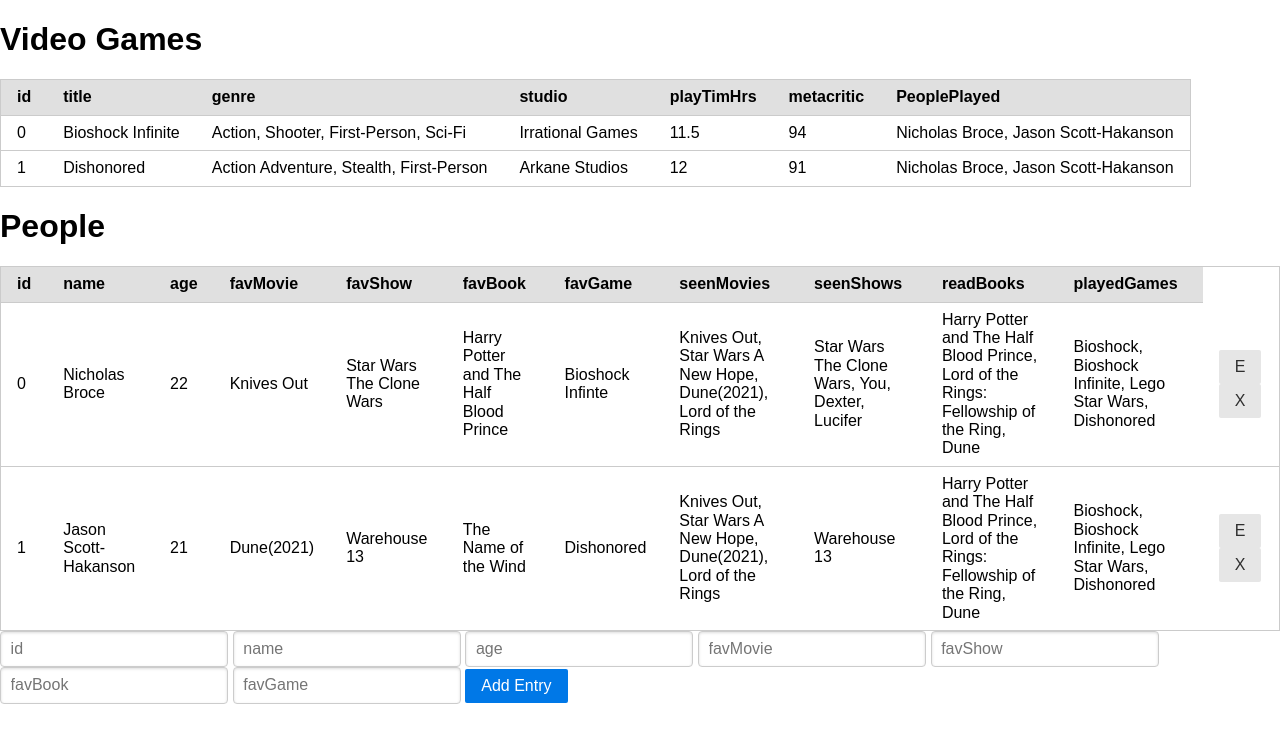
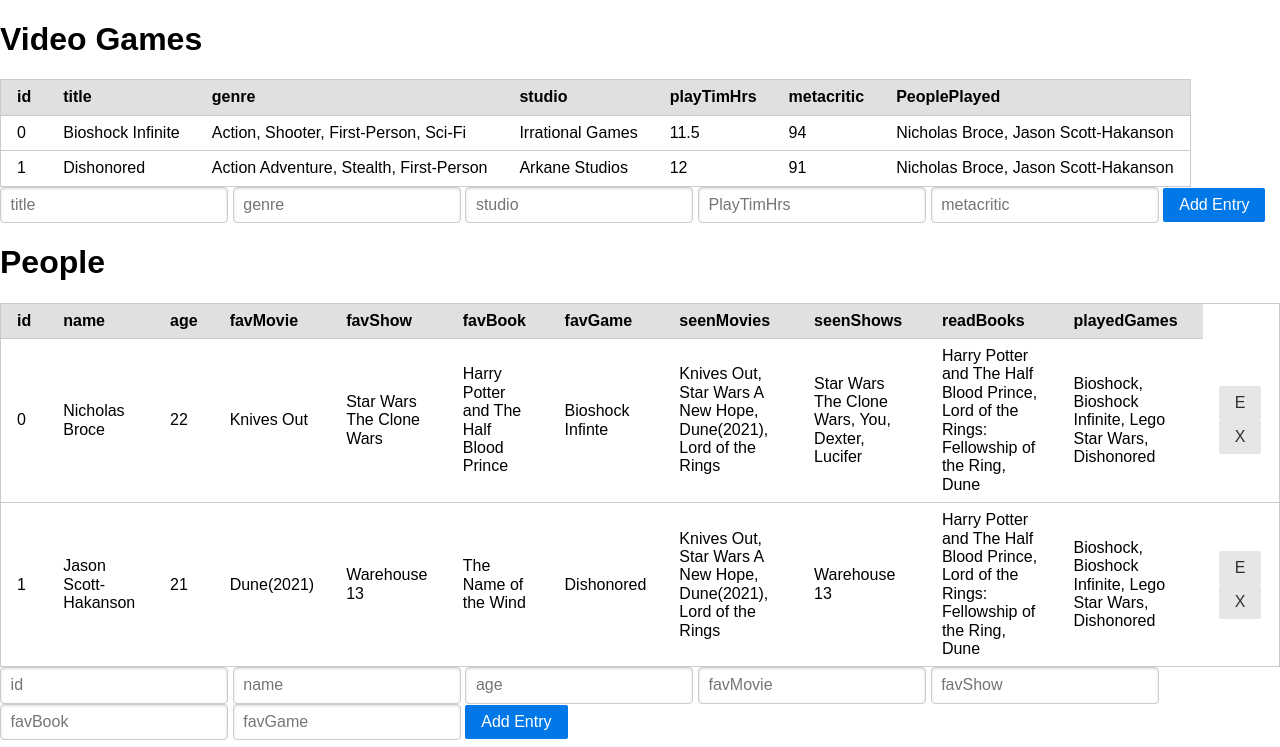
Before and after one commit to Xinnji/cs340_group_project, a Flask app: page /videogames in a window 1280 px wide. Shown: the part 53-800 px from the top of the page. Run offline with Flask 2, Linux system fonts and the light colour scheme; some libraries are stand-ins or nearby versions.

Commit message:
Update videogames.html

```diff
--- a/templates/videogames.html
+++ b/templates/videogames.html
@@ -34,4 +34,12 @@
         </tr>
     </tbody>
 </table>
+<form class="pure-form" method="post">
+                <input type="text" name="title" placeholder="title">
+                <input type="text" name="genre" placeholder="genre">
+                <input type="text" name="studio" placeholder="studio">
+                <input type="text" name="PlayTimHrs" placeholder="PlayTimHrs">
+                <input type="text" name="metacritic" placeholder="metacritic">
+                <input class="pure-button pure-button-primary" type="submit" value="Add Entry">
+            </form>
 {% endblock %}
```
